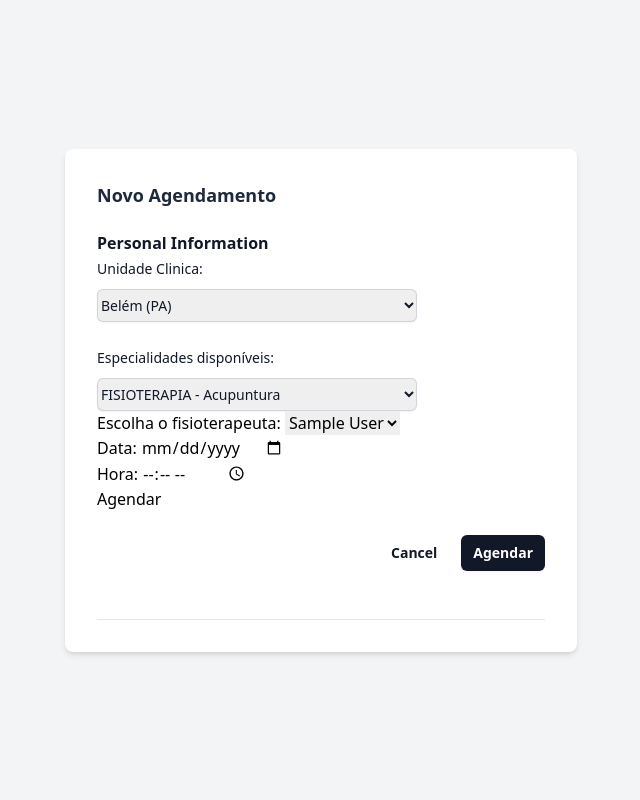
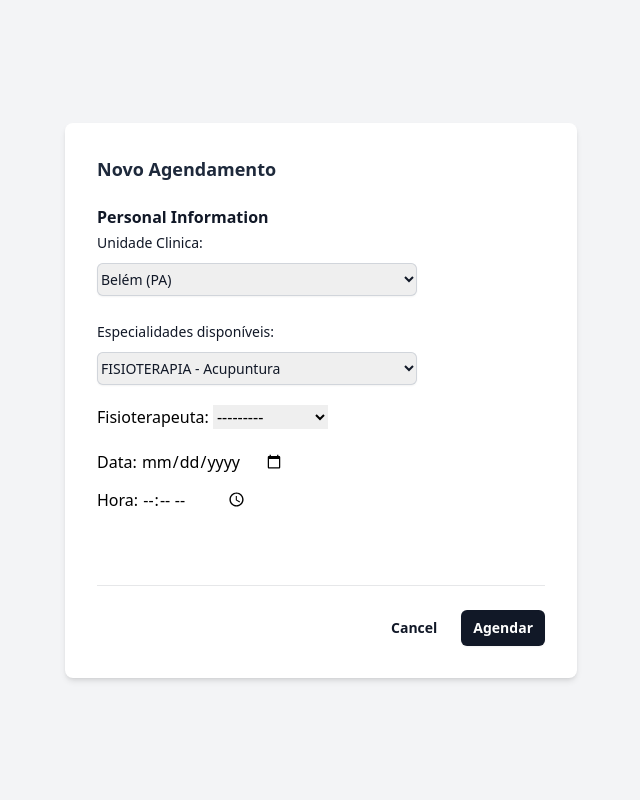
Before and after one commit to jimmycalhado/ClinicaFisioterapia, a Django app: page /agendamentos/criar/ in a window 1280 px wide. Shown: the part 64-864 px from the top of the page, without its empty margins (319-959 px from the left). Run offline with Django 5.2, Linux system fonts and the light colour scheme; a user stored in the database is signed in; tables that the repository leaves empty hold one stand-in row (values such as "Sample post"); some libraries are stand-ins or nearby versions.

Commit message:
prototipo

```diff
--- a/clinicaFisio/agendamentos/models.py
+++ b/clinicaFisio/agendamentos/models.py
@@ -18,7 +18,6 @@
     fisioterapeuta = models.ForeignKey(Fisioterapist, on_delete=models.CASCADE, related_name='consultas', null=True, blank=True)
     data = models.DateField()
     hora = models.TimeField()
-
     class Meta:
         constraints = [
             models.UniqueConstraint(fields=['fisioterapeuta', 'data', 'hora'], name='unique_fisioterapeuta_horario')
--- a/clinicaFisio/agendamentos/templates/agendamentos/criar.html
+++ b/clinicaFisio/agendamentos/templates/agendamentos/criar.html
@@ -79,26 +79,9 @@
                 </div>
               </div>
 
-              <form method="post" class="mb-5">
-                {% csrf_token %}
-                <label for="fisioterapeuta">Escolha o fisioterapeuta:</label>
-                <select name="fisioterapeuta" id="fisioterapeuta">
-                    {% for fisioterapist in fisioterapists %}
-                        <option value="{{ fisioterapist.id }}">
-                            {{ fisioterapist.user.first_name }} {{ fisioterapist.user.last_name }}
-                        </option>
-                    {% endfor %}
-                </select>
-                <br>
-                <label for="data">Data:</label>
-                <input type="date" name="data" id="data" required>
-                <br>
-                <label for="hora">Hora:</label>
-                <input type="time" name="hora" id="hora" required>
-                <br>
-                <button type="submit">Agendar</button>
-                <br>
-            </form>
+              <div class="sm:col-span-3 mt-3"></div>
+              {{ form.as_p }}
+              </div>
 
               <div class="mt-6 flex items-center justify-end gap-x-6">
                 <button type="button" class="text-sm/6 font-semibold text-gray-900">Cancel</button>
--- a/clinicaFisio/agendamentos/templates/agendamentos/listar.html
+++ b/clinicaFisio/agendamentos/templates/agendamentos/listar.html
@@ -69,7 +69,7 @@
               <p class="block text-sm text-slate-800">{{ agendamento.data }}</p>
             </td>
             <td class="p-4 border-b border-slate-200">
-              <p class="block text-sm text-slate-800">{{ agendamento.horario }}</p>
+              <p class="block text-sm text-slate-800">{{ agendamento.hora }}</p>
             </td>
             <td class="p-4 border-b border-slate-200">
               <p class="block text-sm text-slate-800">{{  agendamento.fisioterapeuta.user.first_name | default:"Não especificado" }} {{ agendamento.fisioterapeuta.user.last_name | default:""  }}</p>
--- a/clinicaFisio/usuarios/forms.py
+++ b/clinicaFisio/usuarios/forms.py
@@ -86,9 +86,9 @@
 class AgendamentoForm(forms.ModelForm):
     class Meta:
         model = Agendamento
-        fields = ['fisioterapeuta','data', 'hora']
+        fields = ['fisioterapeuta', 'data', 'hora']
         widgets = {
-            'fisioterapeuta': forms.Select(attrs={'class': 'form-select'}),
-            'data': forms.DateInput(attrs={'type': 'date'}),
+            'fisioterapeuta': forms.Select(attrs={'class': 'form-select mt-2 mb-2'}),
+            'data': forms.DateInput(attrs={'type': 'date', 'class': 'mt-3 mb-3'}),
             'hora': forms.TimeInput(attrs={'type': 'time'}),
-        }
+            }
```
Also changed, not shown: 1 other file.
